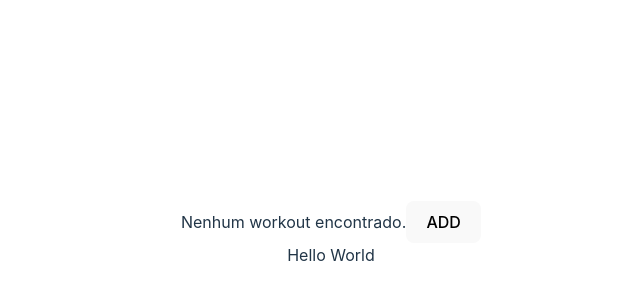
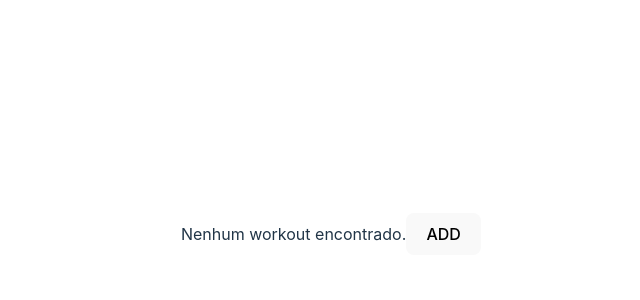
Before and after one commit to lucasfads/gym-companion, a React (Vite) app: page / in a window 1280 px wide. Shown: the part 166-466 px from the top of the page, without its empty margins (309-949 px from the left). Built offline with nearby package versions, Linux system fonts and the light colour scheme.

Commit message:
refactor: implemented routes

```diff
--- a/package.json
+++ b/package.json
@@ -11,7 +11,8 @@
   },
   "dependencies": {
     "react": "^18.2.0",
-    "react-dom": "^18.2.0"
+    "react-dom": "^18.2.0",
+    "react-router-dom": "^6.19.0"
   },
   "devDependencies": {
     "@types/node": "^20.9.2",
--- a/src/App.tsx
+++ b/src/App.tsx
@@ -1,4 +1,5 @@
 import { useState } from 'react'
+import { Routes, Route, Outlet, Link } from "react-router-dom";
 import './App.css'
 
 import WorkoutsList from '@/src/components/workouts'
@@ -6,11 +7,10 @@ import WorkoutsList from '@/src/components/workouts'
 function App() {
 
   return (
-    <>
-      <WorkoutsList></WorkoutsList>
-      <div>Hello World</div>
-    </>
-  )
+    <Routes>
+      <Route path="/" element={<WorkoutsList />} />
+    </Routes>
+  );
 }
 
 export default App
--- a/src/main.tsx
+++ b/src/main.tsx
@@ -1,10 +1,13 @@
 import React from 'react'
 import ReactDOM from 'react-dom/client'
+import { BrowserRouter } from "react-router-dom";
 import App from './App.tsx'
 import './index.css'
 
 ReactDOM.createRoot(document.getElementById('root')!).render(
   <React.StrictMode>
-    <App />
+    <BrowserRouter>
+      <App />
+    </BrowserRouter>
   </React.StrictMode>,
 )
```
Also changed, not shown: 1 other file (tests, documents, lock files or other folders).
